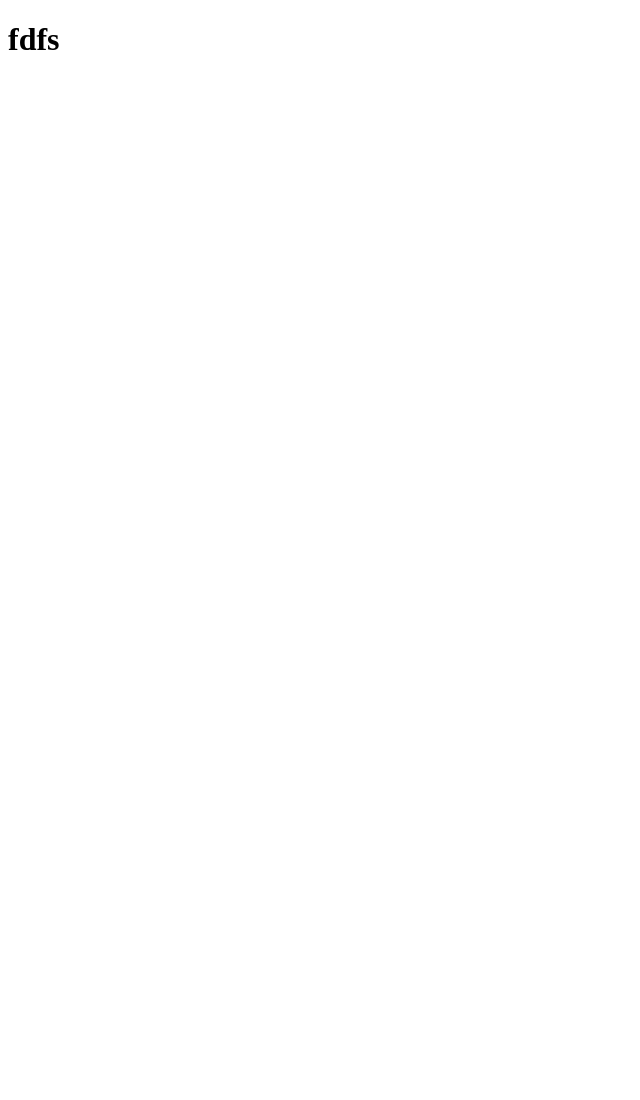
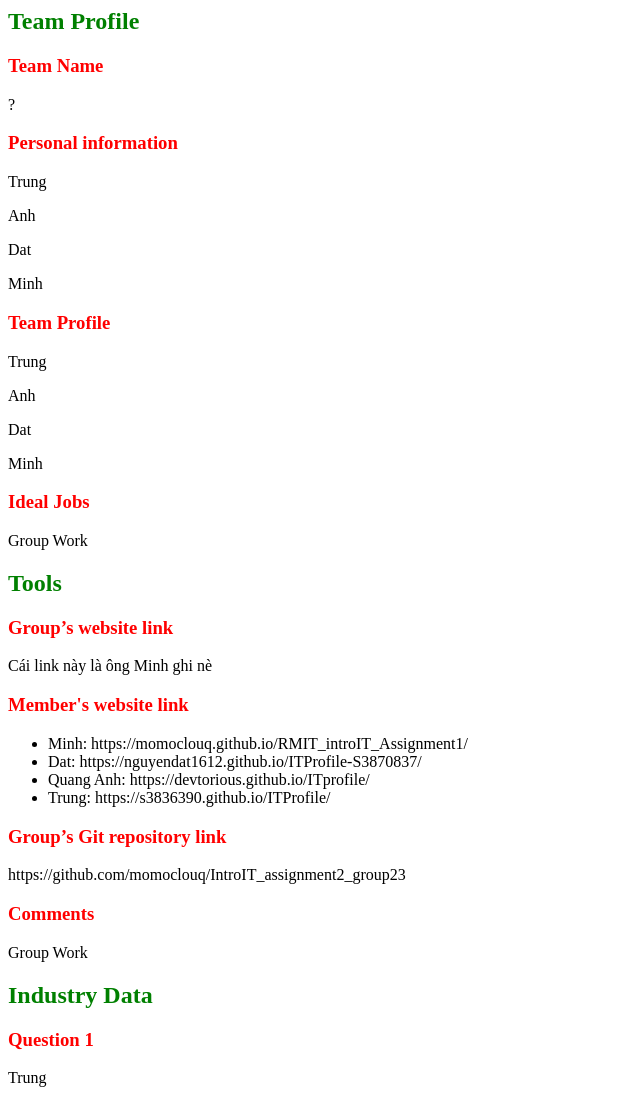
Before and after one commit to s3836390/Assignment, a plain HTML site: page index.html in a window 1280 px wide. Shown: the top 1100 px of the page, without its empty margins (0-640 px from the left). Before the commit the page ends 800 px from the top, so only its background shows below. Drawn offline with Linux system fonts and the light colour scheme.

Commit message:
Get index.html form ready-Trung

```diff
--- a/index.html
+++ b/index.html
@@ -1,11 +1,111 @@
-<!DOCTYPE html>
-<html lang="en">
-<head>
-  <meta charset="UTF-8">
-  <meta name="viewport" content="width=device-width, initial-scale=1.0">
-  <title>Document</title>
-</head>
-<body>
-  <h1>fdfs</h1>
-</body>
+<html>
+    <head>
+        <title>Group 23 - Assignment2</title>
+        <meta charset="UTF-8">
+    </head>
+
+    <body>
+        <section >
+          <h1 style="color: green;">Team Profile</h1>
+          <h3 style="color: red;">Team Name</h3>
+            <p>?</p>
+          <h3 style="color: red;">Personal information</h3>
+            <p>Trung</p>
+            <p>Anh</p>
+            <p>Dat</p>
+            <p>Minh</p>
+          <h3 style="color: red;">Team Profile</h3>
+            <p>Trung</p>
+            <p>Anh</p>
+            <p>Dat</p>
+            <p>Minh</p>
+          <h3 style="color: red;">Ideal Jobs</h3>
+            <p>Group Work</p>
+        </section>
+
+        <section >
+          <h1 style="color: green;">Tools</h1>
+          <h3 style="color: red;">Group’s website link</h3>
+            <p>Cái link này là ông Minh ghi nè</p>
+          <h3 style="color: red;">Member's website link</h3>
+            <p>
+              <ul>
+                <li> Minh: https://momoclouq.github.io/RMIT_introIT_Assignment1/ </li>
+                <li> Dat: https://nguyendat1612.github.io/ITProfile-S3870837/ </li>
+                <li> Quang Anh: https://devtorious.github.io/ITprofile/ </li>
+                <li> Trung: https://s3836390.github.io/ITProfile/ </li>
+              </ul>
+            </p>
+          <h3 style="color: red;">Group’s Git repository link</h3>
+            <p>https://github.com/momoclouq/IntroIT_assignment2_group23</p>
+          <h3 style="color: red;">Comments</h3>
+            <p>Group Work</p>
+        </section>
+
+        <section >
+          <h1 style="color: green;">Industry Data</h1>
+          <h3 style="color: red;">Question 1</h3>
+            <p>Trung</p>
+            <p>Anh</p>
+            <p>Dat</p>
+            <p>Minh</p>
+          <h3 style="color: red;">Question 2</h3>
+            <p>Trung</p>
+            <p>Anh</p>
+            <p>Dat</p>
+            <p>Minh</p>
+          <h3 style="color: red;">Question 3</h3>
+            <p>Trung</p>
+            <p>Anh</p>
+            <p>Dat</p>
+            <p>Minh</p>
+        </section>
+
+        <section >
+          <h1 style="color: green;">IT Work</h1>
+            <p>Group work</p>
+        </section>
+
+        <section >
+          <h1 style="color: green;">IT technologies</h1>
+          <h3 style="color: red;">Autonomous vehicles</h3>
+            <p>Trung</p>
+          <h3 style="color: red;">Cybersecurity</h3>
+            <p>Anh</p>
+          <h3 style="color: red;">?</h3>
+            <p>Dat</p>
+          <h3 style="color: red;">Clouds, services, servers</h3>
+            <p>Minh</p>
+        </section>
+
+        <section >
+          <h1 style="color: green;">Feedback</h1>
+          <h3 style="color: red;">Trung</h3>
+            <p>Trung</p>
+            <p>Anh</p>
+            <p>Dat</p>
+            <p>Minh</p>
+          <h3 style="color: red;">Anh</h3>
+            <p>Trung</p>
+            <p>Anh</p>
+            <p>Dat</p>
+            <p>Minh</p>
+          <h3 style="color: red;">Dat</h3>
+            <p>Trung</p>
+            <p>Anh</p>
+            <p>Dat</p>
+            <p>Minh</p>
+          <h3 style="color: red;">Minh</h3>
+            <p>Trung</p>
+            <p>Anh</p>
+            <p>Dat</p>
+            <p>Minh</p>
+        </section>
+        <section>
+          <h1 style="color: green;">Group Reflection</h1>
+            <p>Group Work</p>
+        </section>
+
+
+    </body>
 </html>
```
